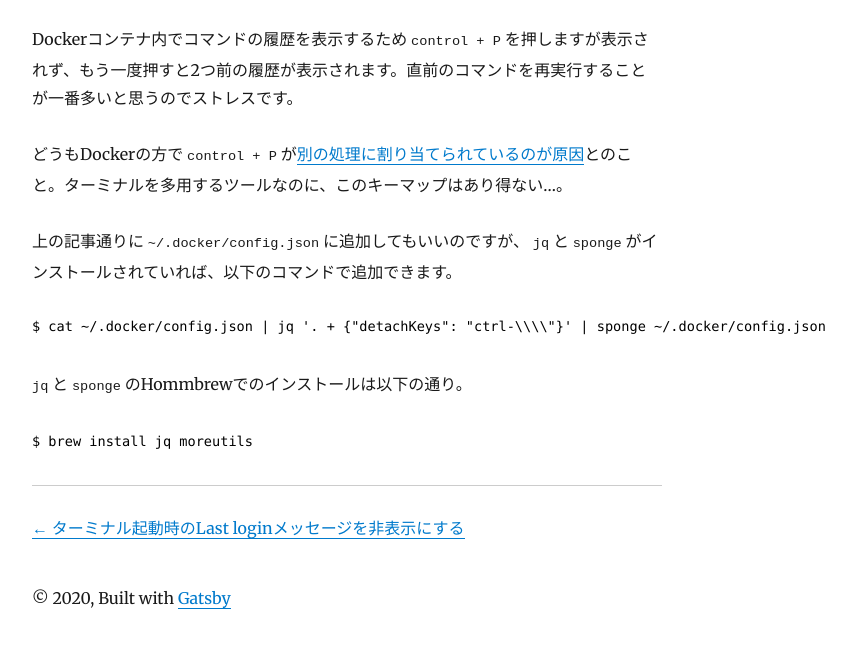
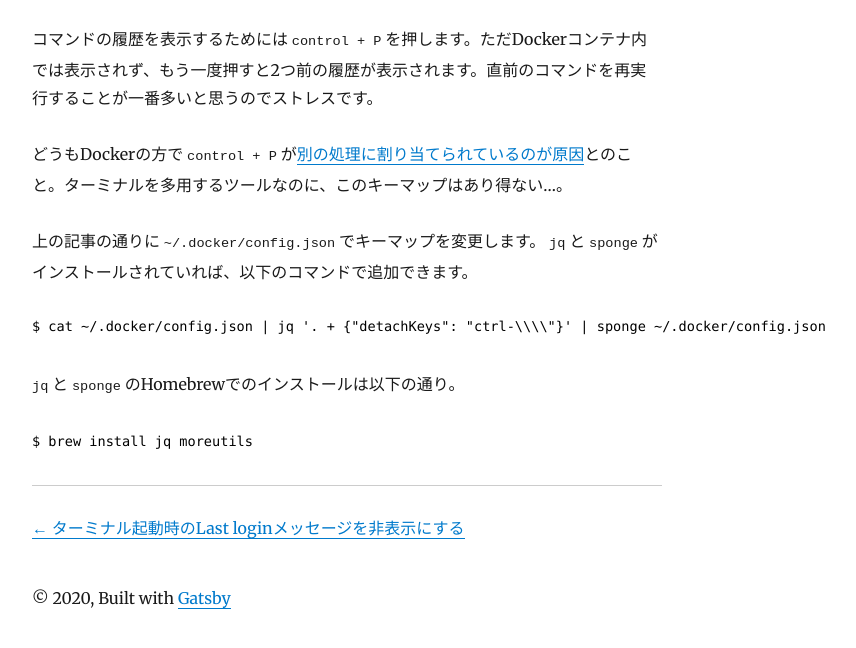
Before and after one commit to ikhrnet/ikhr.net, a Gatsby site: page /terminal-does-not-show-last-command-on-docker-container/ in a window 1280 px wide. Shown: the part 214-862 px from the top of the page, without its empty margins (293-1149 px from the left). Built offline with nearby package versions, Linux system fonts and the light colour scheme; Gatsby itself is replaced by a stand-in of ours; some packages are replaced by stand-ins of ours; code samples lack their colours.

Commit message:
Refine latest post

````diff
--- a/content/blog/terminal-does-not-show-last-command-on-docker-container/index.md
+++ b/content/blog/terminal-does-not-show-last-command-on-docker-container/index.md
@@ -4,17 +4,17 @@ date: 2020-08-12T09:51:43.732Z
 description: Dockerコンテナでcontrol + Pを押しても、一つ前のコマンドが表示されない。これはDockerの方で、同じショートカットに別の処理が割り当てられているため。
 ---
 
-Dockerコンテナ内でコマンドの履歴を表示するため `control + P` を押しますが表示されず、もう一度押すと2つ前の履歴が表示されます。直前のコマンドを再実行することが一番多いと思うのでストレスです。
+コマンドの履歴を表示するためには `control + P` を押します。ただDockerコンテナ内では表示されず、もう一度押すと2つ前の履歴が表示されます。直前のコマンドを再実行することが一番多いと思うのでストレスです。
 
 どうもDockerの方で `control + P` が[別の処理に割り当てられているのが原因](https://qiita.com/Yuki-Inoue/items/60ec916383025160fbb8#_reference-a2d9244a6c4496f4df05)とのこと。ターミナルを多用するツールなのに、このキーマップはあり得ない…。
 
-上の記事通りに `~/.docker/config.json` に追加してもいいのですが、 `jq` と `sponge` がインストールされていれば、以下のコマンドで追加できます。
+上の記事の通りに `~/.docker/config.json` でキーマップを変更します。  `jq` と `sponge` がインストールされていれば、以下のコマンドで追加できます。
 
 ```bash
 $ cat ~/.docker/config.json | jq '. + {"detachKeys": "ctrl-\\\\"}' | sponge ~/.docker/config.json
 ```
 
-`jq` と `sponge` のHommbrewでのインストールは以下の通り。
+`jq` と `sponge` のHomebrewでのインストールは以下の通り。
 
 ```bash
 $ brew install jq moreutils
````
